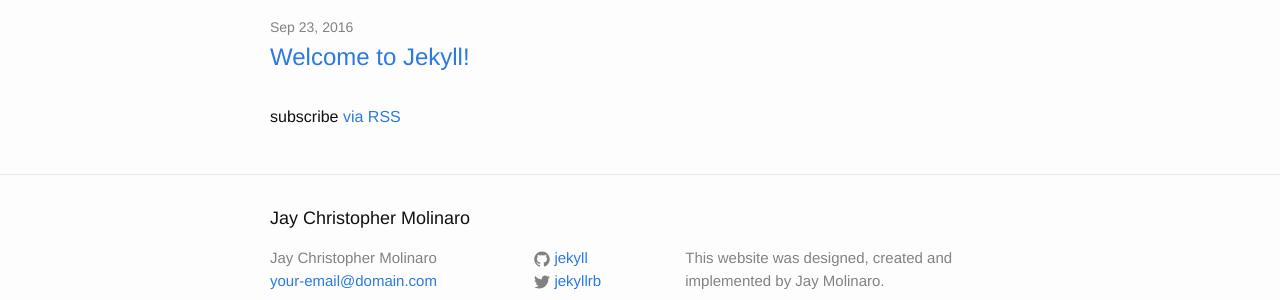
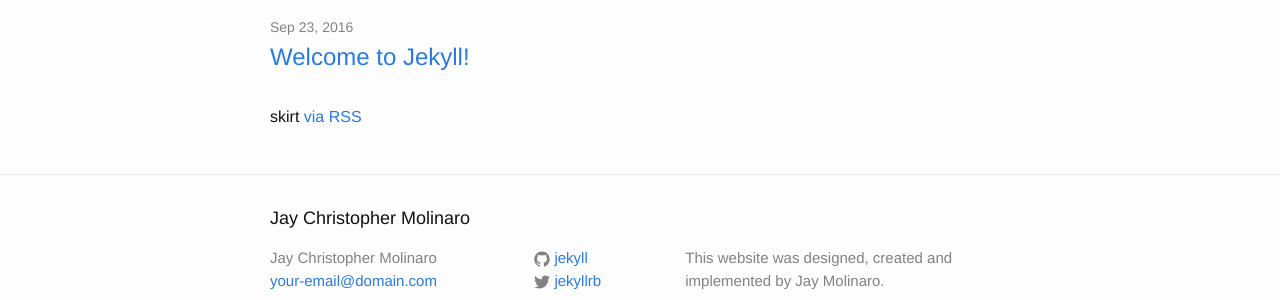
Before and after one commit to jaymolinaro1/jaymolinaro1.github.io, a Jekyll site: the page built from index.html, in a window 1280 px wide. Shown: the part 122-422 px from the top of the page. Built offline with Jekyll 4.4.1, drawn with Linux system fonts in a browser that asks for light colours.

Commit message:
Update index.html

```diff
--- a/index.html
+++ b/index.html
@@ -18,6 +18,6 @@ layout: default
     {% endfor %}
   </ul>
 
-  <p class="rss-subscribe">subscribe <a href="{{ "/feed.xml" | prepend: site.baseurl }}">via RSS</a></p>
+  <p class="rss-subscribe">skirt <a href="{{ "/feed.xml" | prepend: site.baseurl }}">via RSS</a></p>
 
 </div>
```
